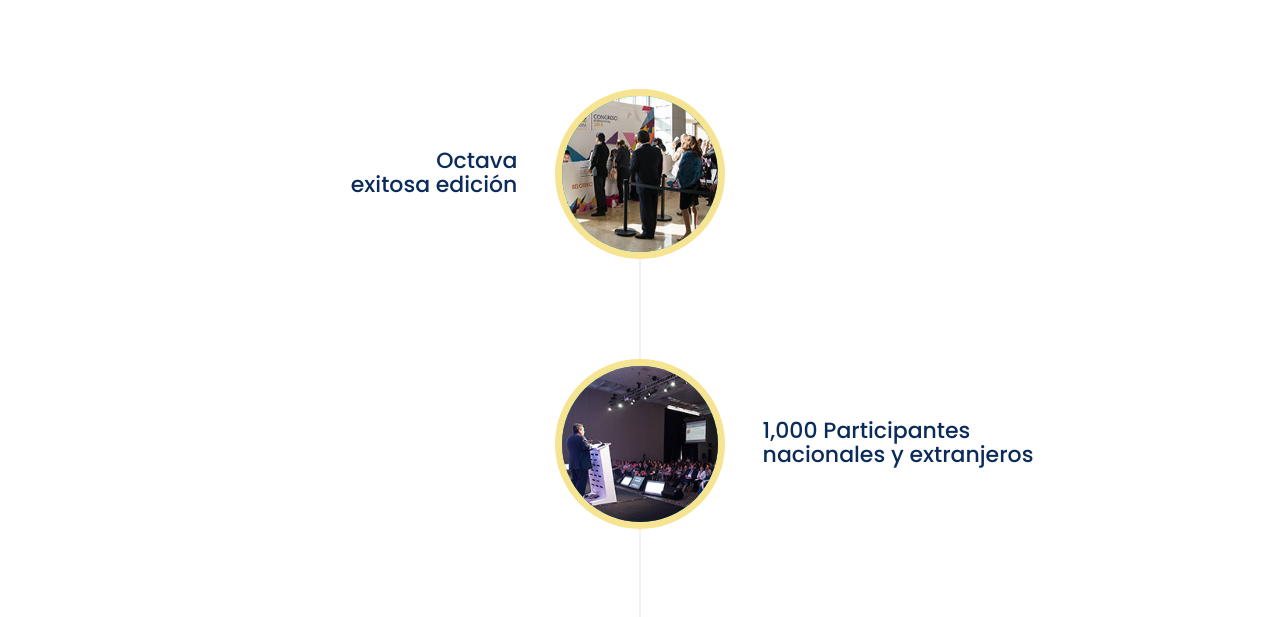
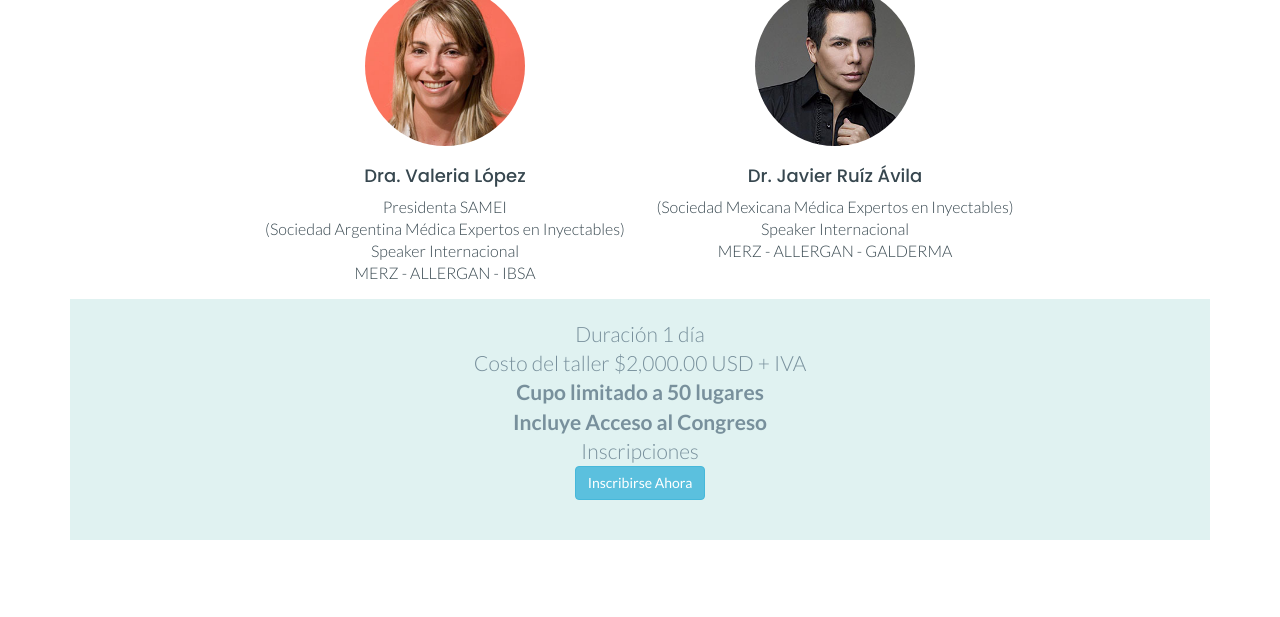
Before and after one commit to GenTouchThis/derma-2017, a PHP site: template templates/pages/index.html.twig in a window 1280 px wide. Shown: the part 1450-2067 px from the top of the page. Run offline with PHP 8.4, Linux system fonts and the light colour scheme; the template is opened without the code that fills it, so the values that code supplies are empty; some libraries are stand-ins or nearby versions.

Commit message:
update-julio-2017

```diff
--- a/templates/pages/index.html.twig
+++ b/templates/pages/index.html.twig
@@ -53,9 +53,72 @@
 
 {% block content %}
 	<section id="services">
-        <div class="container">
+        <div class="container text-center">
+            <div class="row">
+                <div class="col-md-12">
+                    <div class="aqua">
+                        <img src="{{asset('images/derma-logo-xs.png')}}" class="img-responsive img-center">
+                        <h1>Pre Congreso</h1>
+                        <h2>
+                            Curso personalizado de<br/>
+                            voluminización facial y botulínica.<br/>
+                            <small>
+                                Técnicas avanzadas
+                            </small>
+                        </h2>
+                        <h3>
+                            4 de Octubre, 2017
+                        </h3>
+                        <h4>
+                            Concepto y aplicación del PHI-phi en el rostro, número aureo<br/>
+                            Videos de anatomía cadavérica, inyecciones en vivo.
+                        </h4>
+                        <h3>
+                            <span>Centro Citibanamex<br/>
+                            Palacio de Iturbide 3</span>
+                        </h3>
+                    </div>
+                </div>
+            </div>
+            <div class="row">
+                <div class="col-md-4 col-md-offset-2">
+                    <img src="{{asset('images/ponentes/dra-valeria-lopez.jpg')}}" class="img-circle" style="width: 160px; height: 160px;">
+                    <h3>Dra. Valeria López</h3>
+                    <p>
+                        Presidenta SAMEI<br/>
+                        (Sociedad Argentina Médica Expertos en Inyectables)<br/>
+                        Speaker Internacional <br/>
+                        MERZ - ALLERGAN - IBSA
+                    </p>
+                </div>
+                <div class="col-md-4">
+                    <img src="{{asset('images/ponentes/dr-javier-ruiz.jpg')}}" class="img-circle" style="width: 160px; height: 160px;">
+                    <h3>Dr. Javier Ruíz Ávila</h3>
+                    <p>
+                        (Sociedad Mexicana Médica Expertos en Inyectables)<br/>
+                        Speaker Internacional<br/>
+                        MERZ - ALLERGAN - GALDERMA
+                    </p>
+                </div>
+            </div>
+            <div class="row">
+                <div class="col-md-12">
+                    <div class="aqua">
+                        <p class="lead">
+                            Duración 1 día<br/>
+                            Costo del taller $2,000.00 USD + IVA<br/>
+                            <strong>Cupo limitado a 50 lugares<br/>
+                            Incluye Acceso al Congreso </strong><br/>
+                            Inscripciones<br/>
+                            <a href="{{path('costos')}}" class="btn btn-info">Inscribirse Ahora</a>
+                        </p>
+                    </div>
+                </div>
+            </div>
+
             <div class="row">
                 <div class="col-md-6 col-md-offset-3">
+                    <div class="divider-md"></div>
                     <div class="embed-responsive embed-responsive-16by9">
                         <iframe class="embed-responsive-item" src="http://www.youtube.com/embed/rlINilLCdf8"></iframe>
                     </div>
@@ -63,7 +126,6 @@
             </div>
         </div>
     </section>
-    <!--/#services-->
 
     <section id="action" class="responsive">
         <div class="vertical-center">
--- a/web/css/hack-style-derma.css
+++ b/web/css/hack-style-derma.css
@@ -531,6 +531,21 @@ h1{
     color: #5C6BC0;
 }
 
+.aqua{
+  background: #E0F2F1;
+  padding: 20px;
+  color: #78909C;
+  margin: 5px 0 20px 0;
+}
+
+.aqua h2 {
+    color: #1A237E;
+}
+
+.aqua span {
+    color: #303F9F
+}
+
 @media (min-width:768px) {
     .timeline:before {
         left: 50%
```
Also changed, not shown: templates/pages/costos.html.twig (+6 -1 lines), web/images/derma-logo-xs.png (added), web/images/ponentes/dr-javier-ruiz.jpg (added).
